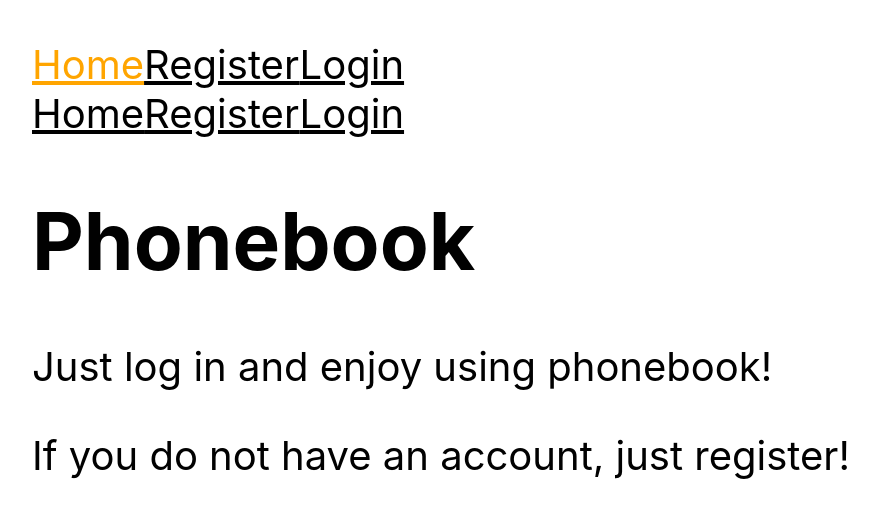
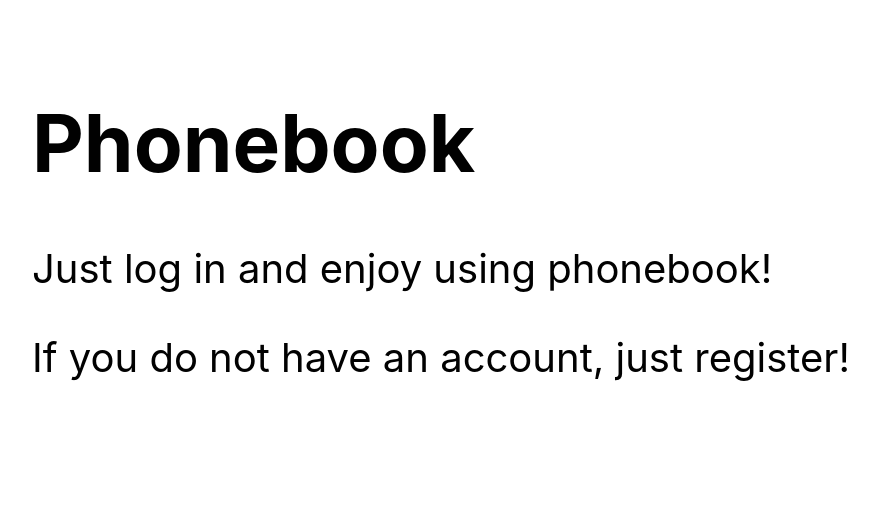
Before and after one commit to JakubLawnicki/goit-react-hw-08-phonebook, a React (Create React App) app: page /home in a window 1280 px wide. Shown: the top 518 px of the page, without its empty margins (48-926 px from the left). Built offline with nearby package versions, Linux system fonts and the light colour scheme.

Commit message:
Create private and protected routes
I added functionality for rendering different components dependently of wheather the user is logged in or not.

```diff
--- a/src/components/App.jsx
+++ b/src/components/App.jsx
@@ -4,6 +4,8 @@ import { Register } from './register/Register';
 import { Login } from './login/Login';
 import { Contacts } from './contacts/Contacts';
 import { Layout } from './layout/Layout';
+import { PrivateRoute } from './routes/PrivateRoute';
+import { ProtectedRoute } from './routes/ProtectedRoute';
 
 export function App() {
   return (
@@ -22,11 +24,24 @@ export function App() {
     >
       <Routes>
         <Route path="/" element={<Layout />}>
-          <Route path="home" element={<Home />}></Route>
-          <Route path="register" element={<Register />}></Route>
-          <Route path="login" element={<Login />}></Route>
+          <Route index element={<Home />}></Route>
+          <Route
+            path="register"
+            element={
+              <ProtectedRoute element={<Register />} redirect={'/contacts'} />
+            }
+          ></Route>
+          <Route
+            path="login"
+            element={
+              <ProtectedRoute element={<Login />} redirect={'/contacts'} />
+            }
+          ></Route>
         </Route>
-        <Route path="/contacts" element={<Contacts />}></Route>
+        <Route
+          path="/contacts"
+          element={<PrivateRoute element={<Contacts />} redirect={'/login'} />}
+        ></Route>
         <Route path="*" element={<Home />}></Route>
       </Routes>
     </div>
--- a/src/components/home/Home.jsx
+++ b/src/components/home/Home.jsx
@@ -1,9 +1,8 @@
-import { Navigation } from 'components/navigation/Navigation';
+// import { Navigation } from 'components/navigation/Navigation';
 
 export const Home = () => {
   return (
     <div>
-      <Navigation />
       <h1>Phonebook</h1>
       <p>Just log in and enjoy using phonebook!</p>
       <p>If you do not have an account, just register!</p>
--- a/src/components/navigation/Navigation.jsx
+++ b/src/components/navigation/Navigation.jsx
@@ -27,7 +27,7 @@ export const Navigation = () => {
 
   return (
     <div>
-      <StyledLink to="home">Home</StyledLink>
+      <StyledLink to="/">Home</StyledLink>
       {isLoggedIn ? <AuthNav /> : <UnauthNav />}
     </div>
   );
--- /dev/null
+++ b/src/components/routes/PrivateRoute.jsx
@@ -0,0 +1,8 @@
+import { useAuth } from 'hooks/useAuth';
+import { Navigate } from 'react-router-dom';
+
+export const PrivateRoute = ({ element: Component, redirect }) => {
+  const { isLoggedIn } = useAuth();
+
+  return isLoggedIn ? Component : <Navigate to={redirect} />;
+};
--- /dev/null
+++ b/src/components/routes/ProtectedRoute.jsx
@@ -0,0 +1,8 @@
+import { useAuth } from 'hooks/useAuth';
+import { Navigate } from 'react-router-dom';
+
+export const ProtectedRoute = ({ element: Component, redirect }) => {
+  const { isLoggedIn } = useAuth();
+
+  return !isLoggedIn ? Component : <Navigate to={redirect} />;
+};
```
